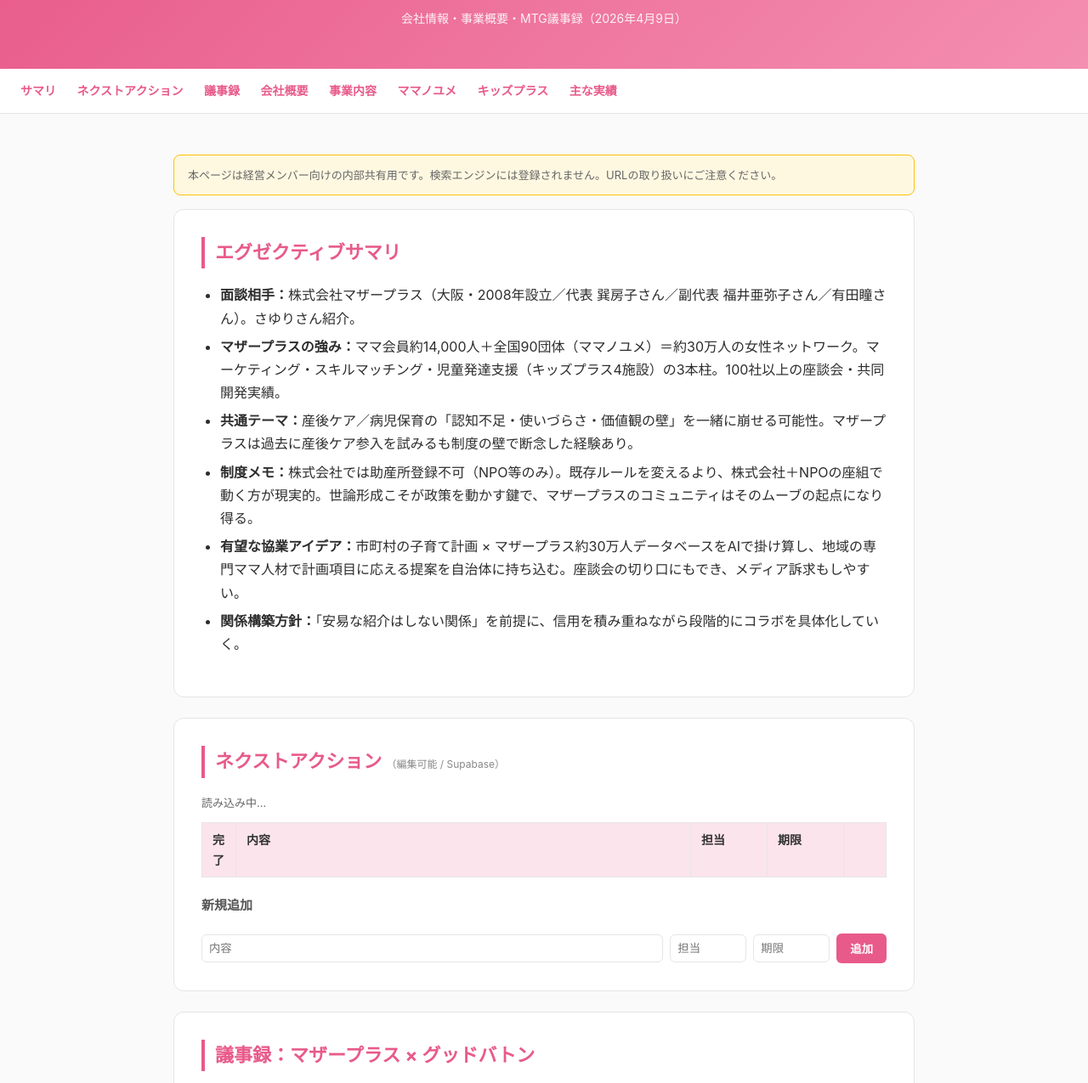
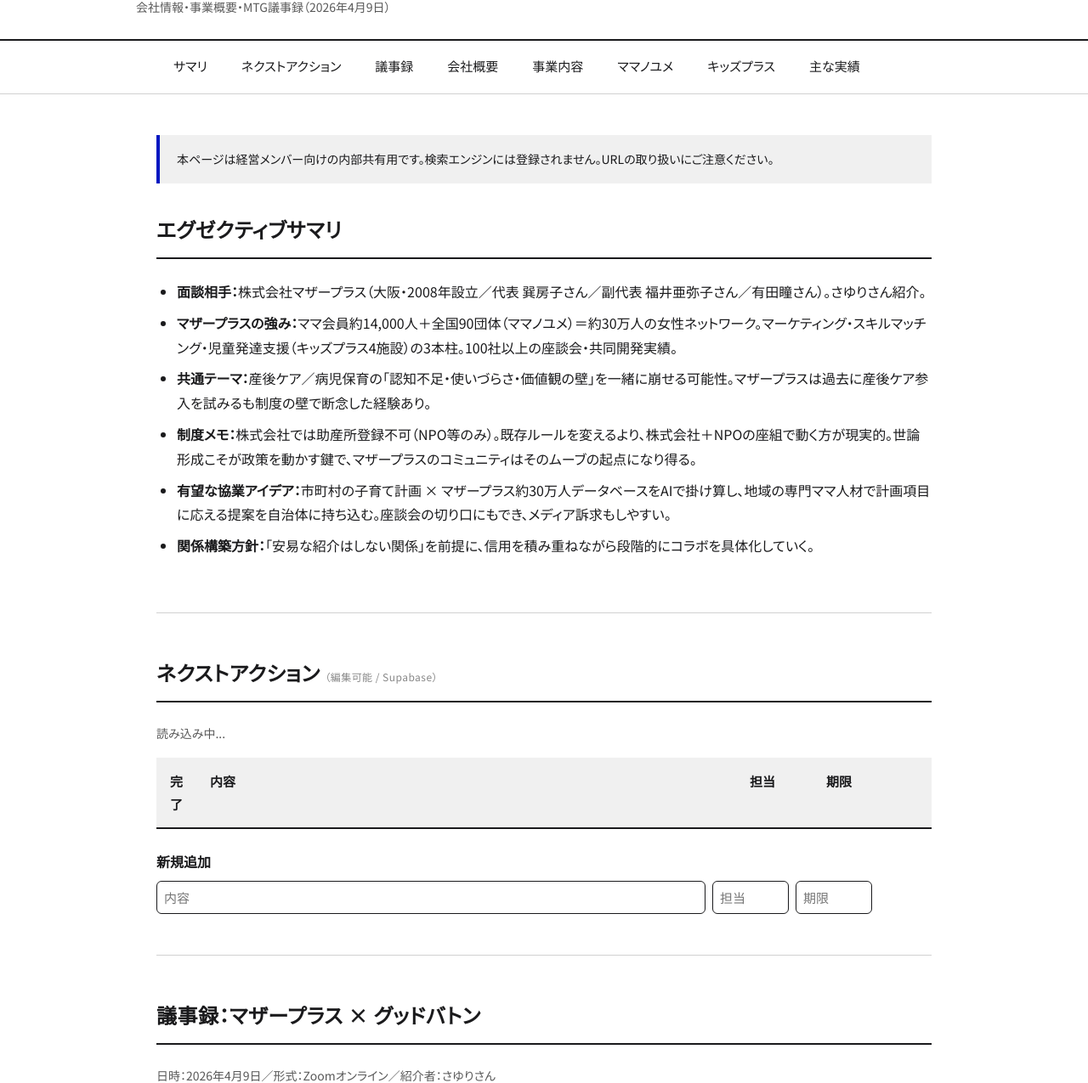
Before and after one commit to goodbaton-labo/mtg-motherplus, a plain HTML site: page index.html in a window 1280 px wide. Shown: the part 94-1369 px from the top of the page at 85% size. Drawn offline with Linux system fonts and the light colour scheme; a script that the page names is missing.

Commit message:
Redesign with Digital-cho style UI

```diff
--- a/index.html
+++ b/index.html
@@ -6,80 +6,169 @@
 <meta name="robots" content="noindex, nofollow, noarchive, nosnippet">
 <meta name="googlebot" content="noindex, nofollow">
 <title>株式会社マザープラス × グッドバトン MTG情報</title>
+<link rel="preconnect" href="https://fonts.googleapis.com">
+<link rel="preconnect" href="https://fonts.gstatic.com" crossorigin>
+<link href="https://fonts.googleapis.com/css2?family=Noto+Sans+JP:wght@400;500;700&display=swap" rel="stylesheet">
 <style>
   :root{
-    --pink:#e85a8a;
-    --pink-light:#fce4ec;
-    --text:#2d2d2d;
-    --muted:#666;
-    --bg:#fafafa;
-    --card:#fff;
-    --border:#e5e5e5;
+    --accent:#0017c1;        /* デジタル庁ブルー（アクセントのみに使用） */
+    --accent-hover:#000a8c;
+    --text:#1a1a1c;
+    --text-sub:#595959;
+    --bg:#ffffff;
+    --bg-alt:#f0f0f0;
+    --border:#1a1a1c;
+    --border-light:#d1d1d1;
+    --focus:#ffcc00;
   }
   *{box-sizing:border-box}
+  html{font-size:16px}
   body{
-    font-family:-apple-system,"Hiragino Sans","Yu Gothic",sans-serif;
+    font-family:"Noto Sans JP",-apple-system,"Hiragino Sans","Yu Gothic",sans-serif;
     color:var(--text);background:var(--bg);
-    line-height:1.7;margin:0;
+    line-height:1.8;margin:0;
+    font-feature-settings:"palt";
+  }
+  a{color:var(--accent);text-decoration:underline;text-underline-offset:3px}
+  a:hover{color:var(--accent-hover)}
+  a:focus-visible,button:focus-visible,input:focus-visible,[contenteditable]:focus-visible{
+    outline:3px solid var(--focus);outline-offset:2px;
   }
   header{
-    background:linear-gradient(135deg,#e85a8a 0%,#f48fb1 100%);
-    color:#fff;padding:48px 24px;text-align:center;
+    background:var(--bg);
+    border-bottom:2px solid var(--text);
+    padding:32px 24px 24px;
   }
-  header h1{margin:0 0 8px;font-size:28px}
-  header p{margin:0;opacity:.9;font-size:14px}
+  header .inner{max-width:960px;margin:0 auto}
+  header h1{margin:0 0 8px;font-size:28px;font-weight:700;letter-spacing:.02em}
+  header p{margin:0;font-size:14px;color:var(--text-sub)}
   nav{
-    position:sticky;top:0;background:#fff;border-bottom:1px solid var(--border);
-    padding:12px 24px;z-index:10;overflow-x:auto;white-space:nowrap;
+    position:sticky;top:0;background:var(--bg);
+    border-bottom:1px solid var(--border-light);
+    padding:0;z-index:10;
+  }
+  nav .inner{
+    max-width:960px;margin:0 auto;padding:0 24px;
+    display:flex;gap:0;overflow-x:auto;white-space:nowrap;
   }
   nav a{
-    color:var(--pink);text-decoration:none;margin-right:20px;font-size:14px;font-weight:600;
+    color:var(--text);text-decoration:none;
+    padding:16px 20px;font-size:15px;font-weight:500;
+    border-bottom:3px solid transparent;
   }
-  nav a:hover{text-decoration:underline}
-  main{max-width:920px;margin:0 auto;padding:32px 24px}
+  nav a:hover{border-bottom-color:var(--accent);color:var(--accent)}
+  main{max-width:960px;margin:0 auto;padding:48px 24px}
   section{
-    background:var(--card);border:1px solid var(--border);border-radius:12px;
-    padding:32px;margin-bottom:24px;
+    background:var(--bg);
+    border-top:1px solid var(--border-light);
+    padding:48px 0;margin:0;
   }
+  section:first-of-type{border-top:none;padding-top:0}
   section h2{
-    color:var(--pink);border-left:4px solid var(--pink);padding-left:12px;
-    margin-top:0;font-size:22px;
+    margin:0 0 24px;font-size:24px;font-weight:700;
+    padding-bottom:12px;border-bottom:2px solid var(--text);
+    letter-spacing:.02em;
   }
-  section h3{margin-top:28px;font-size:17px;color:#333}
-  section h4{margin-top:20px;font-size:15px;color:#555}
-  table{width:100%;border-collapse:collapse;margin:12px 0;font-size:14px}
-  th,td{border:1px solid var(--border);padding:8px 12px;text-align:left;vertical-align:top}
-  th{background:var(--pink-light);color:#333;font-weight:600}
-  ul,ol{padding-left:22px}
-  li{margin-bottom:6px}
-  .meta{color:var(--muted);font-size:13px}
-  .badge{
-    display:inline-block;background:var(--pink-light);color:var(--pink);
-    padding:2px 10px;border-radius:12px;font-size:12px;margin-right:6px;
+  section h3{margin:32px 0 12px;font-size:19px;font-weight:700;color:var(--text)}
+  section h4{margin:24px 0 8px;font-size:16px;font-weight:700;color:var(--text)}
+  p{margin:8px 0 16px}
+  table{
+    width:100%;border-collapse:collapse;margin:16px 0;
+    font-size:15px;
   }
+  th,td{
+    border-bottom:1px solid var(--border-light);
+    padding:14px 16px;text-align:left;vertical-align:top;
+  }
+  thead th{
+    background:var(--bg-alt);font-weight:700;
+    border-bottom:2px solid var(--text);
+  }
+  tbody tr:hover{background:var(--bg-alt)}
+  ul,ol{padding-left:24px;margin:8px 0 16px}
+  li{margin-bottom:8px}
+  .meta{color:var(--text-sub);font-size:14px}
   .quote{
-    border-left:3px solid var(--pink);background:var(--pink-light);
-    padding:12px 16px;margin:16px 0;font-style:italic;
+    border-left:4px solid var(--accent);
+    background:var(--bg-alt);
+    padding:16px 20px;margin:16px 0;
+    font-style:normal;
   }
-  .grid{display:grid;grid-template-columns:repeat(auto-fit,minmax(220px,1fr));gap:12px;margin:12px 0}
-  .grid .item{border:1px solid var(--border);border-radius:8px;padding:12px;background:#fff}
-  .grid .item strong{display:block;color:var(--pink);font-size:13px;margin-bottom:4px}
+  .grid{
+    display:grid;grid-template-columns:repeat(auto-fit,minmax(240px,1fr));
+    gap:0;margin:16px 0;
+    border-top:1px solid var(--border-light);
+    border-left:1px solid var(--border-light);
+  }
+  .grid .item{
+    border-right:1px solid var(--border-light);
+    border-bottom:1px solid var(--border-light);
+    padding:16px 20px;background:var(--bg);
+  }
+  .grid .item strong{
+    display:block;font-size:14px;font-weight:700;
+    color:var(--accent);margin-bottom:6px;
+  }
   footer{
-    text-align:center;color:var(--muted);font-size:12px;padding:32px 24px 48px;
+    border-top:2px solid var(--text);
+    padding:32px 24px 48px;
+    color:var(--text-sub);font-size:13px;
   }
+  footer .inner{max-width:960px;margin:0 auto}
   .notice{
-    background:#fff8e1;border:1px solid #ffc107;border-radius:8px;
-    padding:12px 16px;margin:16px 0;font-size:13px;color:#666;
+    background:var(--bg-alt);
+    border-left:4px solid var(--accent);
+    padding:16px 20px;margin:0 0 32px;
+    font-size:14px;
+  }
+  /* タスク管理 */
+  #tasks-table input[type="checkbox"]{
+    width:20px;height:20px;cursor:pointer;
+  }
+  #tasks-table .edit{
+    display:inline-block;min-width:60px;
+    padding:2px 4px;border-radius:2px;
+  }
+  #tasks-table .edit:hover{background:var(--bg-alt)}
+  #tasks-table .del{
+    background:none;border:1px solid var(--border-light);
+    color:var(--text-sub);cursor:pointer;
+    width:28px;height:28px;border-radius:4px;
+    font-size:14px;line-height:1;
+  }
+  #tasks-table .del:hover{
+    border-color:var(--text);color:var(--text);
+  }
+  #new-subject,#new-owner,#new-due{
+    font-family:inherit;font-size:15px;
+    border:1px solid var(--border);border-radius:4px;
+    padding:10px 12px;
+  }
+  #add-btn{
+    font-family:inherit;font-size:15px;font-weight:700;
+    background:var(--accent);color:#fff;
+    border:1px solid var(--accent);border-radius:4px;
+    padding:10px 24px;cursor:pointer;
+  }
+  #add-btn:hover{background:var(--accent-hover);border-color:var(--accent-hover)}
+  @media (max-width:640px){
+    main{padding:32px 20px}
+    section{padding:32px 0}
+    section h2{font-size:20px}
+    nav a{padding:14px 14px;font-size:14px}
   }
 </style>
 </head>
 <body>
 <header>
+  <div class="inner">
     <h1>株式会社マザープラス</h1>
     <p>会社情報・事業概要・MTG議事録（2026年4月9日）</p>
+  </div>
 </header>
 
-<nav>
+<nav aria-label="ページ内ナビゲーション">
+  <div class="inner">
     <a href="#summary">サマリ</a>
     <a href="#next-actions">ネクストアクション</a>
     <a href="#minutes">議事録</a>
@@ -88,6 +177,7 @@
     <a href="#mamanoyume">ママノユメ</a>
     <a href="#kidsplus">キッズプラス</a>
     <a href="#achievements">主な実績</a>
+  </div>
 </nav>
 
 <main>
@@ -507,8 +597,10 @@
 </main>
 
 <footer>
+  <div class="inner">
     © 株式会社マザープラス｜本ページは内部共有用（noindex）<br>
     作成：goodbaton-labo
+  </div>
 </footer>
 
 </body>
```
Lines whose indentation alone changed are shown as unchanged.
